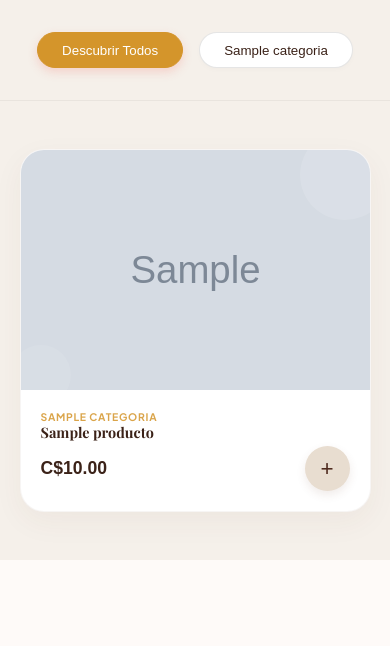
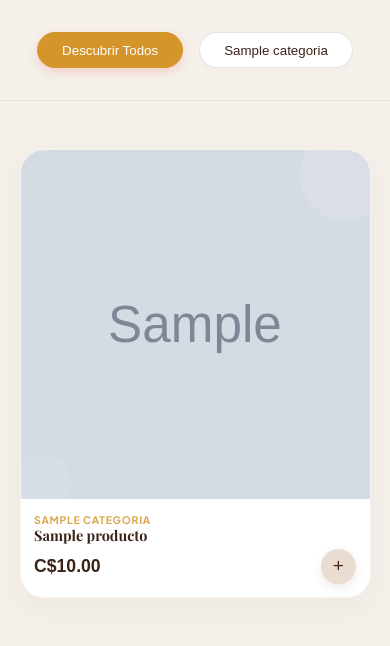
Before and after one commit to ruiz212/Ingenieria-de-software-, a Flask app: template templates/tienda.html in a window 390 px wide. Shown: the part 824-1470 px from the top of the page. Before the commit the page ends 1384 px from the top, so only its background shows below. Run offline with Flask 3, Linux system fonts and the light colour scheme; the template is opened without the code that fills it: most values are stand-ins (such as "Sample title", 1, 10 or a date in 2020); grey boxes marked "Sample" are stand-in pictures; some web fonts are replaced.

Commit message:
style(tienda): grid de 2 columnas con imagen cuadrada (1:1) en movil
- Actualizado grid a repeat(2, 1fr) para moviles
- Utilizado aspect-ratio: 1/1 para forzar cuadrados perfectos
- Textos y padding auto-escalables en movil para encajar en la vista de doble columna

```diff
--- a/static/css/pages/tienda.css
+++ b/static/css/pages/tienda.css
@@ -203,10 +203,18 @@ body.tienda-body {
 
 .store-grid {
     display: grid;
-    grid-template-columns: repeat(auto-fill, minmax(300px, 1fr));
-    gap: 2.5rem;
+    /* Por defecto en móvil: 2 columnas exactas */
+    grid-template-columns: repeat(2, 1fr);
+    gap: 1rem;
 }
 
+/* En pantallas más grandes de tablet/PC: 3 o 4 columnas para que no sean gigantes */
+@media (min-width: 768px) {
+    .store-grid {
+        grid-template-columns: repeat(auto-fill, minmax(250px, 1fr));
+        gap: 2rem;
+    }
+}
 .store-product-card {
     background: white;
     border-radius: 20px;
--- a/templates/tienda.html
+++ b/templates/tienda.html
@@ -20,10 +20,13 @@
             border-radius: 24px !important;
         }
         .store-product-card .product-visual {
-            height: 240px; /* Altura aumentada para que la imagen sea protagonista */
+            /* Forzamos que la imagen sea un cuadrado perfecto siempre */
+            aspect-ratio: 1 / 1;
+            height: auto;
+            width: 100%;
         }
         .store-product-card .card-price-add {
-            padding: 0 1.25rem 1.25rem;
+            padding: 0 0.85rem 0.85rem;
             display: flex;
             justify-content: space-between;
             align-items: center;
@@ -33,7 +36,23 @@
             padding: 0;
         }
         .store-product-card > div:not(.product-visual):not(.card-price-add):not(.discount-badge):not(.product-discount-badge) {
-            padding: 1.25rem 1.25rem 0.25rem;
+            padding: 0.85rem 0.85rem 0.25rem;
+        }
+
+        /* Ajustar textos para móviles */
+        @media (max-width: 600px) {
+            .store-product-card .card-title {
+                font-size: 1.1rem;
+                margin-bottom: 0.5rem;
+            }
+            .store-product-card .card-price {
+                font-size: 1.15rem;
+            }
+            .store-product-card .btn-add {
+                width: 35px;
+                height: 35px;
+                font-size: 1.2rem;
+            }
         }
     </style>
 
```
